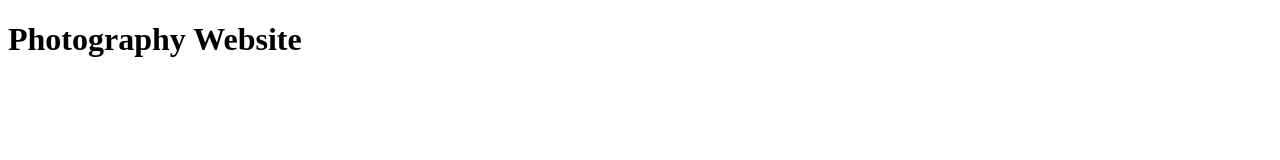
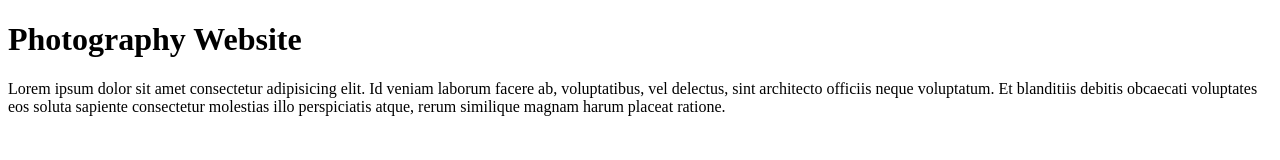
Before and after one commit to ThouhidTushar/Repo-01, a plain HTML site: page index.html in a window 1280 px wide. Drawn offline with Linux system fonts and the light colour scheme.

Commit message:
paragraph add

```diff
--- a/index.html
+++ b/index.html
@@ -10,6 +10,7 @@
 
 <body>
 <h1>Photography Website</h1>
+    <p>Lorem ipsum dolor sit amet consectetur adipisicing elit. Id veniam laborum facere ab, voluptatibus, vel delectus, sint architecto officiis neque voluptatum. Et blanditiis debitis obcaecati voluptates eos soluta sapiente consectetur molestias illo perspiciatis atque, rerum similique magnam harum placeat ratione.</p>
 </body>
 
 </html>
```
